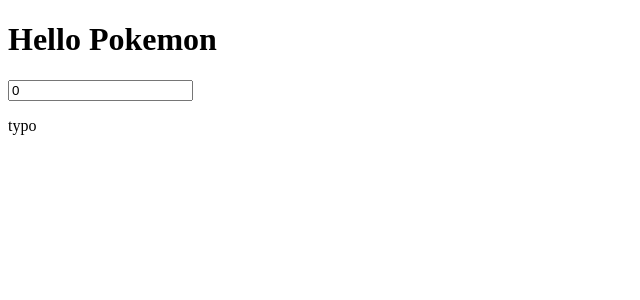
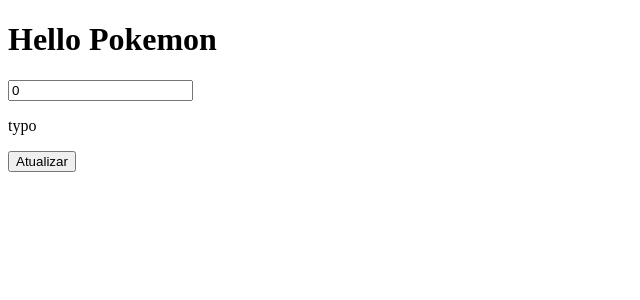
Before and after one commit to marcoslima12/app-pokemon, a React (Create React App) app: page / in a window 1280 px wide. Shown: the top 300 px of the page, without its empty margins (0-640 px from the left). Built offline with nearby package versions, Linux system fonts and the light colour scheme.

Commit message:
update button

```diff
--- a/src/components/PokemonDetails/index.tsx
+++ b/src/components/PokemonDetails/index.tsx
@@ -16,6 +16,7 @@
 const PokemonDetails = ({ input }: PokemonProps) => {
   const [pokemon, setPokemon] = useState<Pokemon>({ name: "", types: [] });
   const [isLoading, setIsLoading] = useState<boolean>(false);
+  const [update, setUpdate] = useState(0);
 
   const fetchPokemonData = async () => {
     try {
@@ -38,7 +39,7 @@
 
   useEffect(() => {
     fetchPokemonData();
-  }, [input]);
+  }, [input, update]);
 
   return (
     <div>
@@ -49,6 +50,7 @@
         </>
       )}
       {isLoading && <p>Carregando pokemon...</p>}
+      <button onClick={() => setUpdate(update + 1)}>Atualizar</button>
     </div>
   );
 };
```
